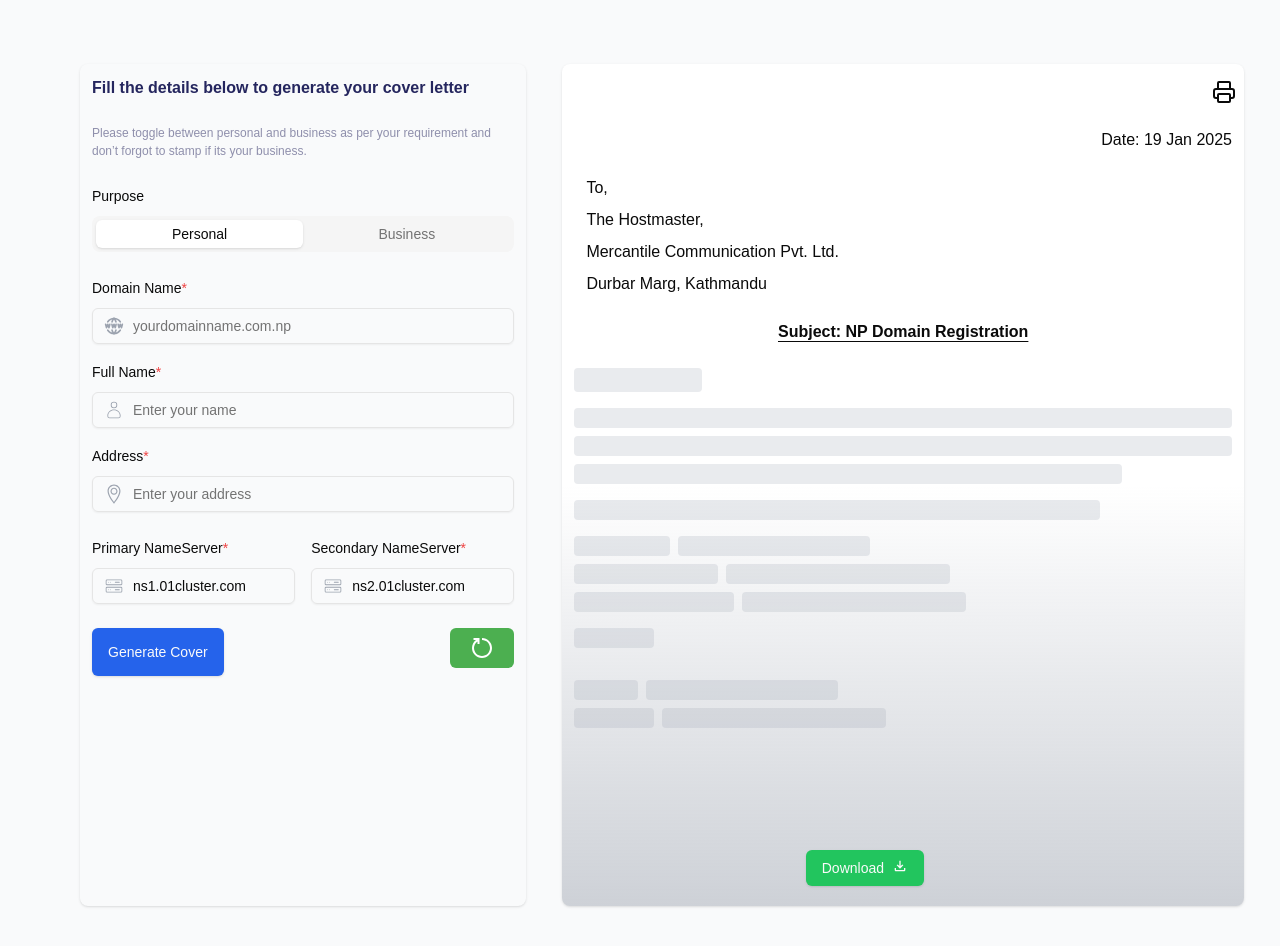
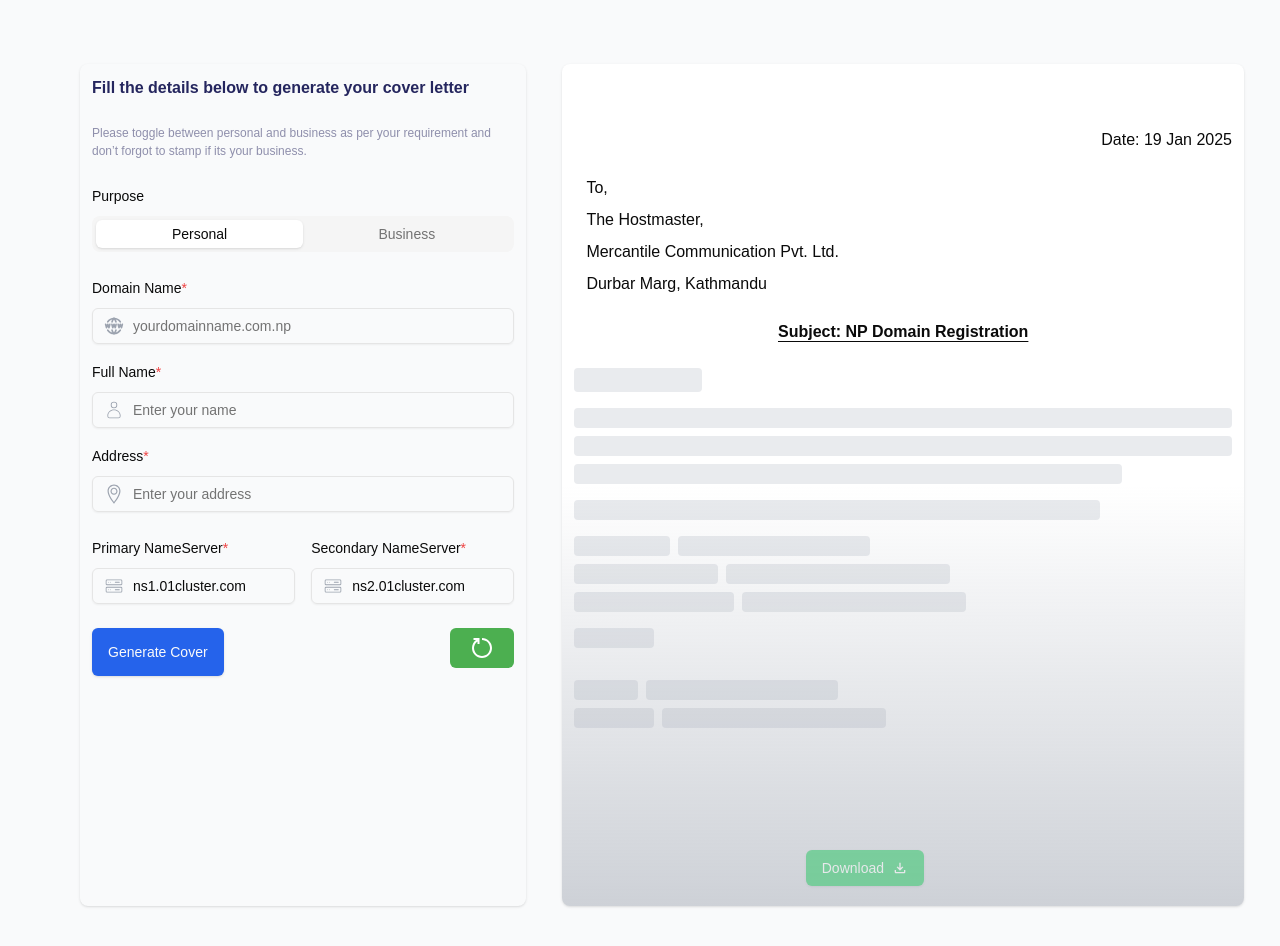
Before and after one commit to anil487/domaincvrlttr, a Next.js app: page / in a window 1280 px wide. Shown: the top 946 px of the page. Built offline with nearby package versions, Linux system fonts and the light colour scheme.

Commit message:
implement download logic

```diff
--- a/src/app/components/letter-preview.tsx
+++ b/src/app/components/letter-preview.tsx
@@ -10,7 +10,7 @@ interface LetterPreviewProps {
 
 export function LetterPreview({ data, isGenerating }: LetterPreviewProps) {
   return (
-    <Print>
+    <Print isGenerating={isGenerating}>
       <div className="bg-white p-3 pt-16 rounded-lg shadow w-full min-h-[842px] print:shadow-none print:p-1 print:min-h-0 print:w-auto print:max-w-none relative overflow-hidden">
         <div className="space-y-3 lg:space-y-6">
           <div className="text-right">
--- a/src/app/components/print.tsx
+++ b/src/app/components/print.tsx
@@ -4,25 +4,27 @@ import { Printer } from "lucide-react";
 import { Button } from "@/components/ui/button";
 import { MdOutlineFileDownload } from "react-icons/md";
 
-const Print = ({ children }: { children: React.ReactNode }) => {
+const Print = ({ children,isGenerating }: { children: React.ReactNode, isGenerating:boolean }) => {
   const contentRef = useRef<HTMLDivElement>(null);
   const reactToPrintFn = useReactToPrint({ contentRef });
 
   return (
     <div className="relative">
       <div ref={contentRef}>{children}</div>
-
+      {isGenerating && (
       <div className="absolute top-10 right-2 z-10 -translate-y-full">
-        <Printer className="cursor-pointer" onClick={() => reactToPrintFn()} />
+        <Printer
+         className="cursor-pointer"  onClick={() => reactToPrintFn()} />
       </div>
-
+      )}
       <div className="absolute right-24 z-20 md:right-60 -translate-y-20 lg:-translate-y-14 lg:right-52 xl:right-80">
         <Button
+        disabled={!isGenerating}
           className="bg-green-500 hover:bg-green-800"
           onClick={() => reactToPrintFn()}
         >
           Download
-          <MdOutlineFileDownload className="animate-bounce" />
+          <MdOutlineFileDownload  className={isGenerating?"animate-bounce":""} />
         </Button>
       </div>
     </div>
```
